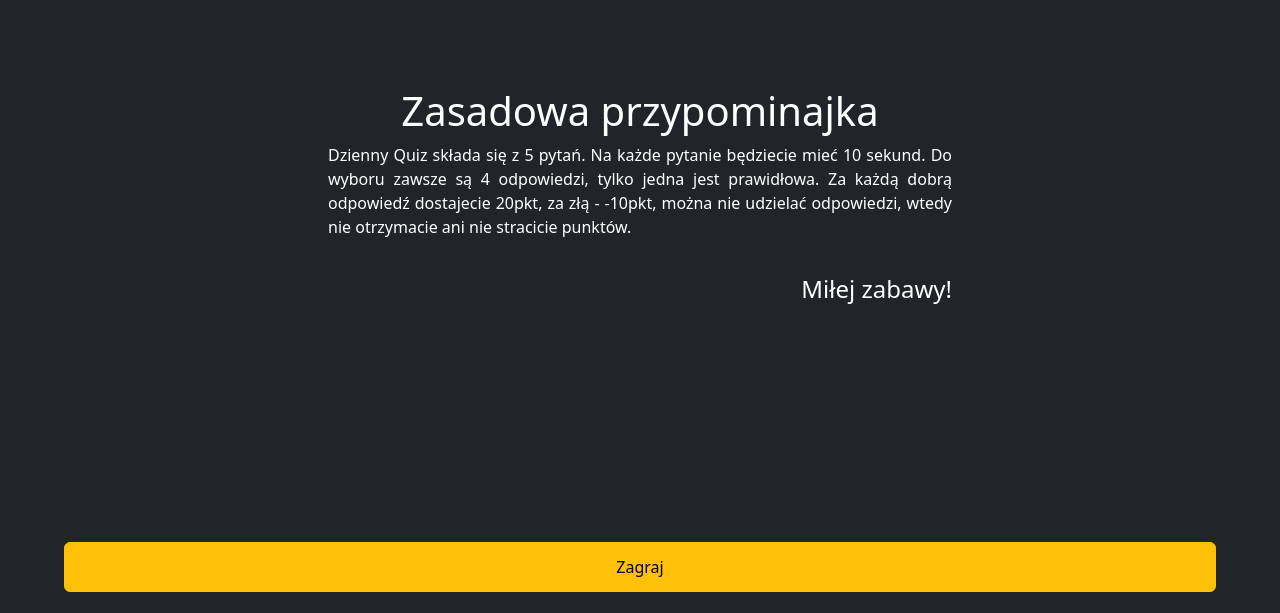
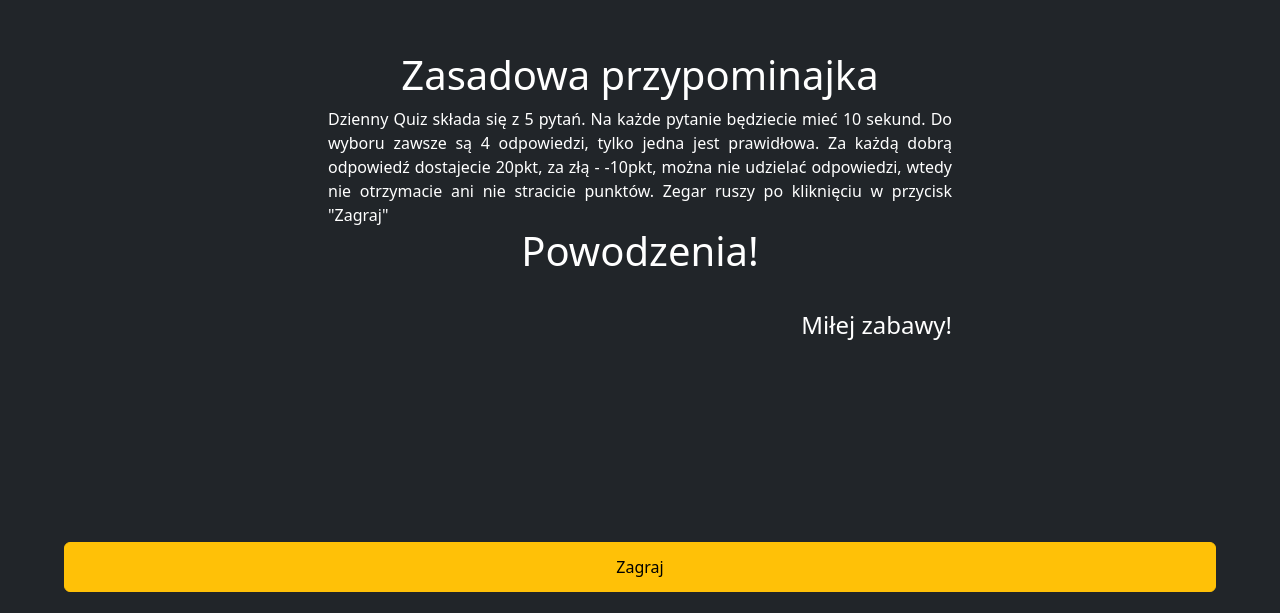
Before and after one commit to piotrsosnowski32/PreQuiz, a React (Vite) app: page /play in a window 1280 px wide. Shown: the part 187-800 px from the top of the page. Built offline with nearby package versions, Linux system fonts and the light colour scheme; sample sign-in values are in the browser's storage.

Commit message:
minor changes

```diff
--- a/src/components/Finish.tsx
+++ b/src/components/Finish.tsx
@@ -43,7 +43,7 @@ export default function Finish() {
 		<MainDiv>
 			<Info>Dzięki za dzisiaj!</Info>
 
-			<MemikDiv>TU MEMIK NA DZIEŃ</MemikDiv>
+			<MemikDiv></MemikDiv>
 
 			<ButtonDiv>
 				<EndButton
--- a/src/components/Play.tsx
+++ b/src/components/Play.tsx
@@ -36,6 +36,8 @@ function CategoryChoice() {
 				Do wyboru zawsze są 4 odpowiedzi, tylko jedna jest prawidłowa.
 				Za każdą dobrą odpowiedź dostajecie 20pkt, za złą - -10pkt, można nie udzielać odpowiedzi,
 				wtedy nie otrzymacie ani nie stracicie punktów.
+				Zegar ruszy po kliknięciu w przycisk "Zagraj"
+				<h1>Powodzenia!</h1>
 				<p style={{ textAlign: 'right', marginTop: 32, fontSize: 24 }}>Miłej zabawy!</p>
 			</Paragraph>
 
```
